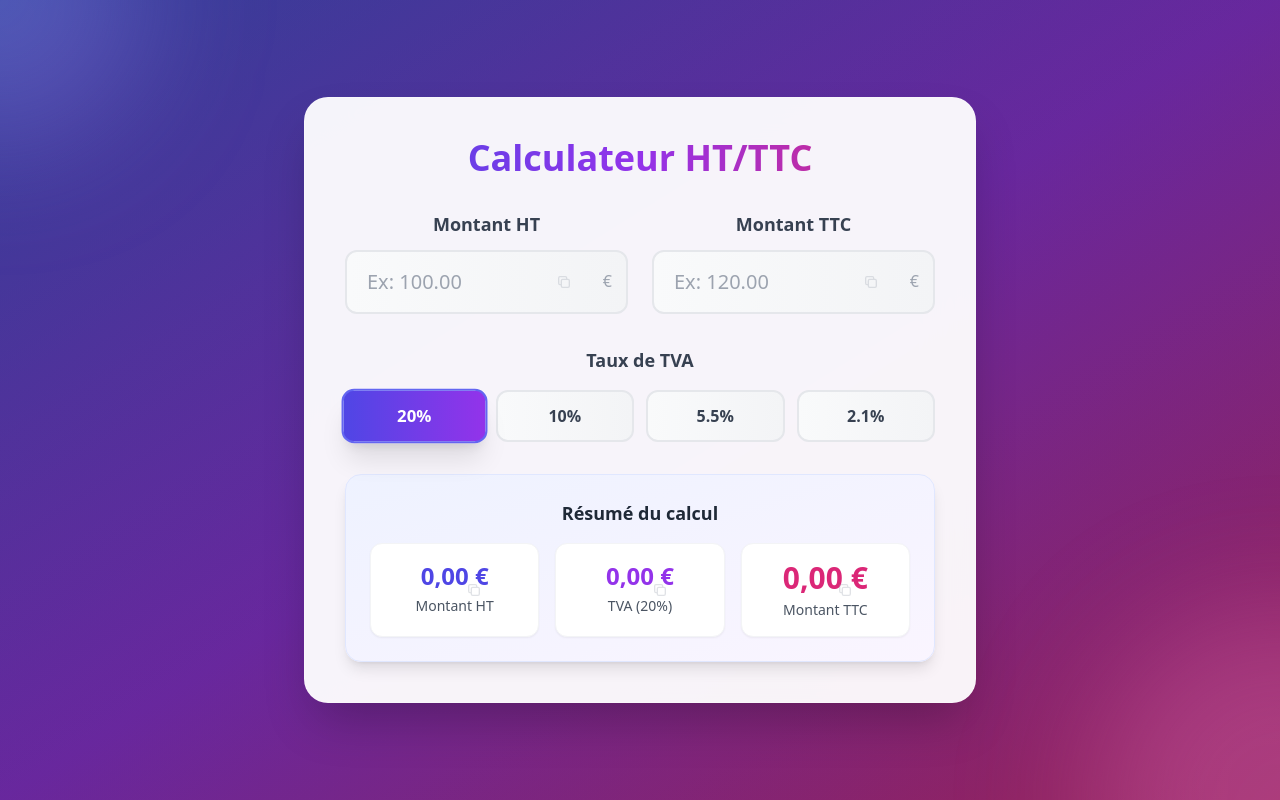
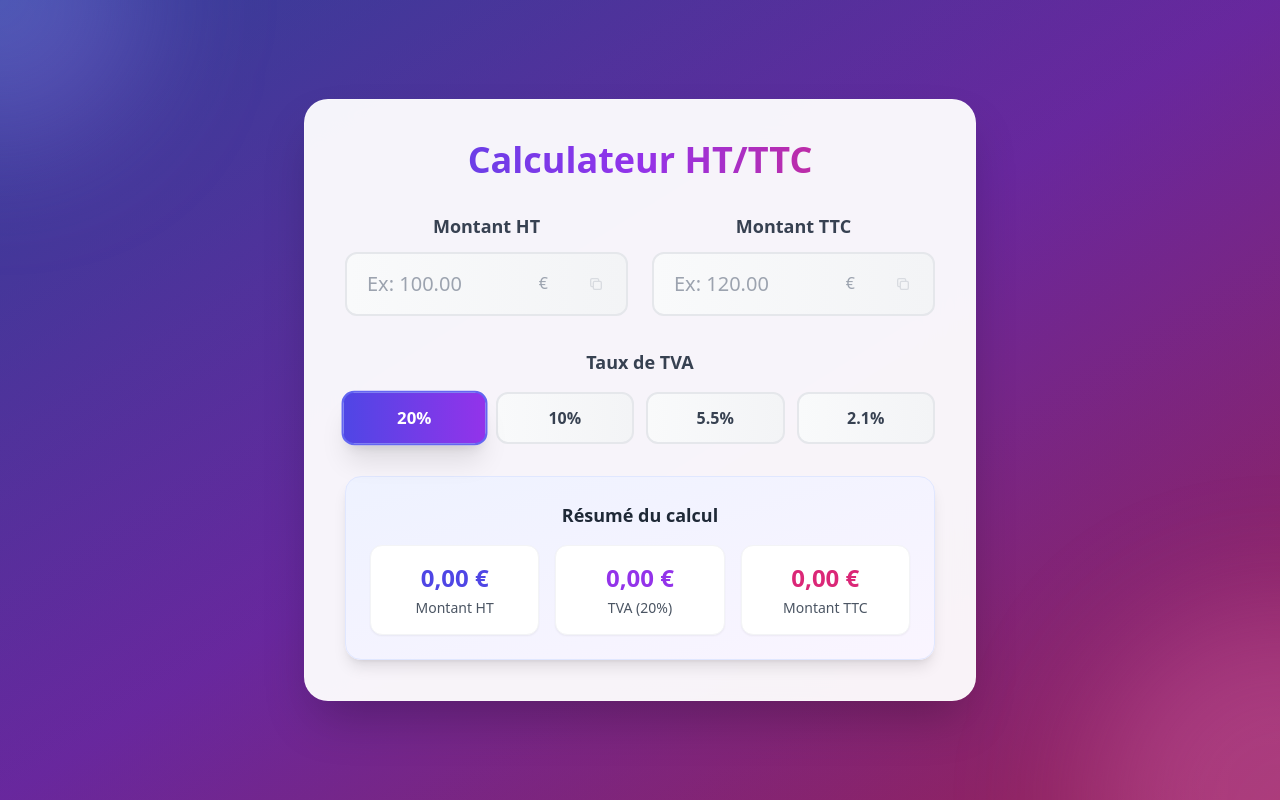
Before and after one commit to CyberClochard/CalculateurTVA, a React (Create React App) app: page / in a window 1280 px wide. Shown: the top 800 px of the page. Built offline with nearby package versions, Linux system fonts and the light colour scheme.

Commit message:
Amélioration de l'interface utilisateur : boutons de copie repositionnés, cards cliquables et feedback visuel optimisé

```diff
--- a/src/components/CalculateurHTTTC.js
+++ b/src/components/CalculateurHTTTC.js
@@ -210,10 +210,10 @@ const CalculateurHTTTC = () => {
       // Afficher le feedback
       setCopieFeedback(prev => ({ ...prev, [type]: true }));
 
-      // Masquer le feedback après 2 secondes
+      // Masquer le feedback après 1 seconde (au lieu de 2)
       setTimeout(() => {
         setCopieFeedback(prev => ({ ...prev, [type]: false }));
-      }, 2000);
+      }, 1000);
     } catch (err) {
       console.error('Erreur lors de la copie:', err);
     }
@@ -237,7 +237,7 @@ const CalculateurHTTTC = () => {
     <button
       onClick={() => copierValeur(valeur, type)}
       disabled={!valeur || valeur === 0}
-      className={`absolute ${position === 'right' ? 'right-12' : 'right-4'} top-1/2 -translate-y-1/2 p-2 rounded-lg transition-all duration-200 hover:bg-indigo-100 hover:scale-110 disabled:opacity-30 disabled:cursor-not-allowed group`}
+      className={`absolute right-4 top-1/2 -translate-y-1/2 p-2 rounded-lg transition-all duration-200 hover:bg-indigo-100 hover:scale-110 disabled:opacity-30 disabled:cursor-not-allowed group`}
       title="Copier la valeur"
       aria-label={`Copier ${formaterMontant(valeur)} dans le presse-papiers`}
       aria-describedby={`copie-${type}`}
@@ -263,6 +263,46 @@ const CalculateurHTTTC = () => {
         </svg>
       )}
     </button>
+  );
+
+  const CardResultat = ({ titre, valeur, type, couleur, sousTitre }) => (
+    <div
+      onClick={() => copierValeur(valeur, type)}
+      className={`text-center p-4 bg-white rounded-xl shadow-sm border border-gray-100 relative cursor-pointer transition-all duration-200 hover:shadow-md hover:scale-105 hover:border-${couleur}-200 group`}
+      role="button"
+      tabIndex={0}
+      onKeyDown={(e) => {
+        if (e.key === 'Enter' || e.key === ' ') {
+          e.preventDefault();
+          copierValeur(valeur, type);
+        }
+      }}
+      aria-label={`Cliquer pour copier ${formaterMontant(valeur)}`}
+    >
+      {copieFeedback[type] ? (
+        <div className="absolute inset-0 bg-green-50 border-2 border-green-200 rounded-xl flex items-center justify-center z-10 animate-pulse">
+          <div className="text-green-600 font-bold text-lg flex items-center gap-2">
+            <svg className="w-6 h-6" fill="none" stroke="currentColor" viewBox="0 0 24 24">
+              <path strokeLinecap="round" strokeLinejoin="round" strokeWidth={2} d="M5 13l4 4L19 7" />
+            </svg>
+            Copié !
+          </div>
+        </div>
+      ) : (
+        <>
+          <div className={`text-2xl font-bold text-${couleur}-600 mb-1`}>
+            {formaterMontant(valeur)}
+          </div>
+          <div className="text-sm text-gray-600">{sousTitre}</div>
+        </>
+      )}
+
+      <div className="absolute top-2 right-2 opacity-0 group-hover:opacity-100 transition-opacity duration-200">
+        <svg className="w-4 h-4 text-gray-400" fill="none" stroke="currentColor" viewBox="0 0 24 24">
+          <path strokeLinecap="round" strokeLinejoin="round" strokeWidth={2} d="M8 16H6a2 2 0 01-2-2V6a2 2 0 012-2h8a2 2 0 012 2v2m-6 12h8a2 2 0 002-2v-8a2 2 0 00-2-2h-8a2 2 0 00-2 2v8a2 2 0 002 2z" />
+        </svg>
+      </div>
+    </div>
   );
 
   return (
@@ -299,8 +339,8 @@ const CalculateurHTTTC = () => {
                 aria-describedby="erreur-HT"
                 aria-label="Saisir le montant hors taxes"
               />
+              <div className="absolute right-20 top-1/2 -translate-y-1/2 text-gray-400 font-medium" aria-hidden="true">€</div>
               <BoutonCopie valeur={parseFloat(montantHT)} type="HT" />
-              <div className="absolute right-4 top-1/2 -translate-y-1/2 text-gray-400 font-medium" aria-hidden="true">€</div>
             </div>
             {erreurs.HT && (
               <div id="erreur-HT" className="text-red-500 text-sm animate-slide-in-left" role="alert" aria-live="polite">
@@ -327,8 +367,8 @@ const CalculateurHTTTC = () => {
                 aria-describedby="erreur-TTC"
                 aria-label="Saisir le montant toutes taxes comprises"
               />
+              <div className="absolute right-20 top-1/2 -translate-y-1/2 text-gray-400 font-medium" aria-hidden="true">€</div>
               <BoutonCopie valeur={parseFloat(montantTTC)} type="TTC" />
-              <div className="absolute right-4 top-1/2 -translate-y-1/2 text-gray-400 font-medium" aria-hidden="true">€</div>
             </div>
             {erreurs.TTC && (
               <div id="erreur-TTC" className="text-red-500 text-sm animate-slide-in-right" role="alert" aria-live="polite">
@@ -371,29 +411,29 @@ const CalculateurHTTTC = () => {
           <div className="bg-gradient-to-br from-indigo-50 to-purple-50 rounded-2xl p-6 border border-indigo-100 shadow-lg" role="region" aria-labelledby="resume-title">
             <h3 id="resume-title" className="text-lg font-semibold text-gray-800 mb-4 text-center">Résumé du calcul</h3>
             <div className="grid grid-cols-1 md:grid-cols-3 gap-4">
-              <div className="text-center p-4 bg-white rounded-xl shadow-sm border border-gray-100 relative" role="region" aria-labelledby="ht-resultat">
-                <div id="ht-resultat" className="text-2xl font-bold text-indigo-600 mb-1" aria-label="Montant HT calculé">
-                  {formaterMontant(resultat.montantHT)}
-                </div>
-                <div className="text-sm text-gray-600">Montant HT</div>
-                <BoutonCopie valeur={resultat.montantHT} type="HT" position="right" />
-              </div>
+              <CardResultat
+                titre="Montant HT"
+                valeur={resultat.montantHT}
+                type="HT"
+                couleur="indigo"
+                sousTitre="Montant HT"
+              />
 
-              <div className="text-center p-4 bg-white rounded-xl shadow-sm border border-gray-100 relative" role="region" aria-labelledby="tva-resultat">
-                <div id="tva-resultat" className="text-2xl font-bold text-purple-600 mb-1" aria-label="Montant de TVA calculé">
-                  {formaterMontant(resultat.montantTVA)}
-                </div>
-                <div className="text-sm text-gray-600">TVA ({tauxTVA}%)</div>
-                <BoutonCopie valeur={resultat.montantTVA} type="TVA" position="right" />
-              </div>
+              <CardResultat
+                titre="TVA"
+                valeur={resultat.montantTVA}
+                type="TVA"
+                couleur="purple"
+                sousTitre={`TVA (${tauxTVA}%)`}
+              />
 
-              <div className="text-center p-4 bg-white rounded-xl shadow-sm border border-gray-100 relative" role="region" aria-labelledby="ttc-resultat">
-                <div id="ttc-resultat" className="text-3xl font-bold text-pink-600 mb-1" aria-label="Montant TTC calculé">
-                  {formaterMontant(resultat.montantTTC)}
-                </div>
-                <div className="text-sm text-gray-600">Montant TTC</div>
-                <BoutonCopie valeur={resultat.montantTTC} type="TTCResult" position="right" />
-              </div>
+              <CardResultat
+                titre="Montant TTC"
+                valeur={resultat.montantTTC}
+                type="TTCResult"
+                couleur="pink"
+                sousTitre="Montant TTC"
+              />
             </div>
           </div>
         </section>
```
